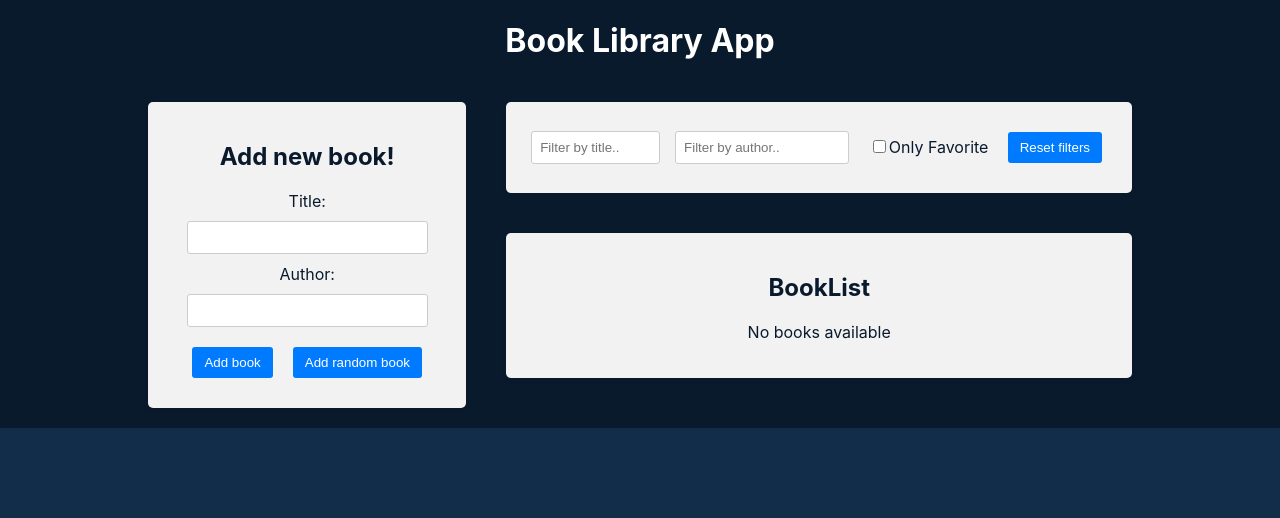
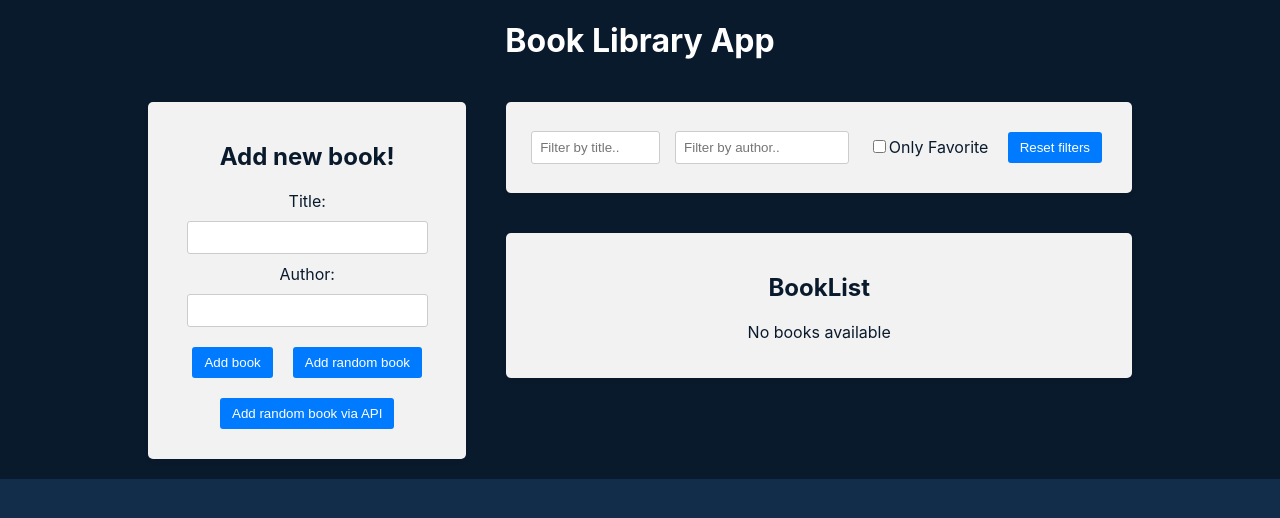
Before and after one commit to mironovavi/bookLibraryApp, a React (Create React App) app in the folder react-redux-book-app/: page / in a window 1280 px wide. Shown: the top 518 px of the page. Built offline with nearby package versions, Linux system fonts and the light colour scheme.

Commit message:
Add random book by API

```diff
--- a/react-redux-book-app/package.json
+++ b/react-redux-book-app/package.json
@@ -7,6 +7,7 @@
     "@testing-library/jest-dom": "^5.17.0",
     "@testing-library/react": "^13.4.0",
     "@testing-library/user-event": "^13.5.0",
+    "axios": "^1.6.5",
     "react": "^18.2.0",
     "react-dom": "^18.2.0",
     "react-icons": "^4.12.0",
--- a/react-redux-book-app/src/components/bookForm/BookForm.jsx
+++ b/react-redux-book-app/src/components/bookForm/BookForm.jsx
@@ -1,5 +1,6 @@
 import { useState } from 'react';
 import { useDispatch } from 'react-redux';
+import axios from 'axios';
 // import { v4 as uuidv4 } from 'uuid';
 import createBookWithId from '../../utilis/createBookWithId';
 import { addBook } from '../../redux/books/actionCreators';
@@ -45,6 +46,18 @@ export default function BookForm() {
     dispatch(addBook(randomBookId));
   }
 
+  async function handleRandomBookAPI() {
+    try {
+      const response = await axios.get('http://localhost:4000/random-book');
+      // console.log(response);
+      if (response?.data?.title && response?.data?.author) {
+        dispatch(addBook(createBookWithId(response.data)));
+      }
+    } catch (err) {
+      console.log('Error fetching random book', err);
+    }
+  }
+
   return (
     <div className="app-block book-form">
       <h2>Add new book!</h2>
@@ -72,6 +85,9 @@ export default function BookForm() {
         <button type="button" onClick={handleRandomBook}>
           Add random book
         </button>
+        <button type="button" onClick={handleRandomBookAPI}>
+          Add random book via API
+        </button>
       </form>
     </div>
   );
```
Also changed, not shown: 1 other file (tests, documents, lock files or other folders).
